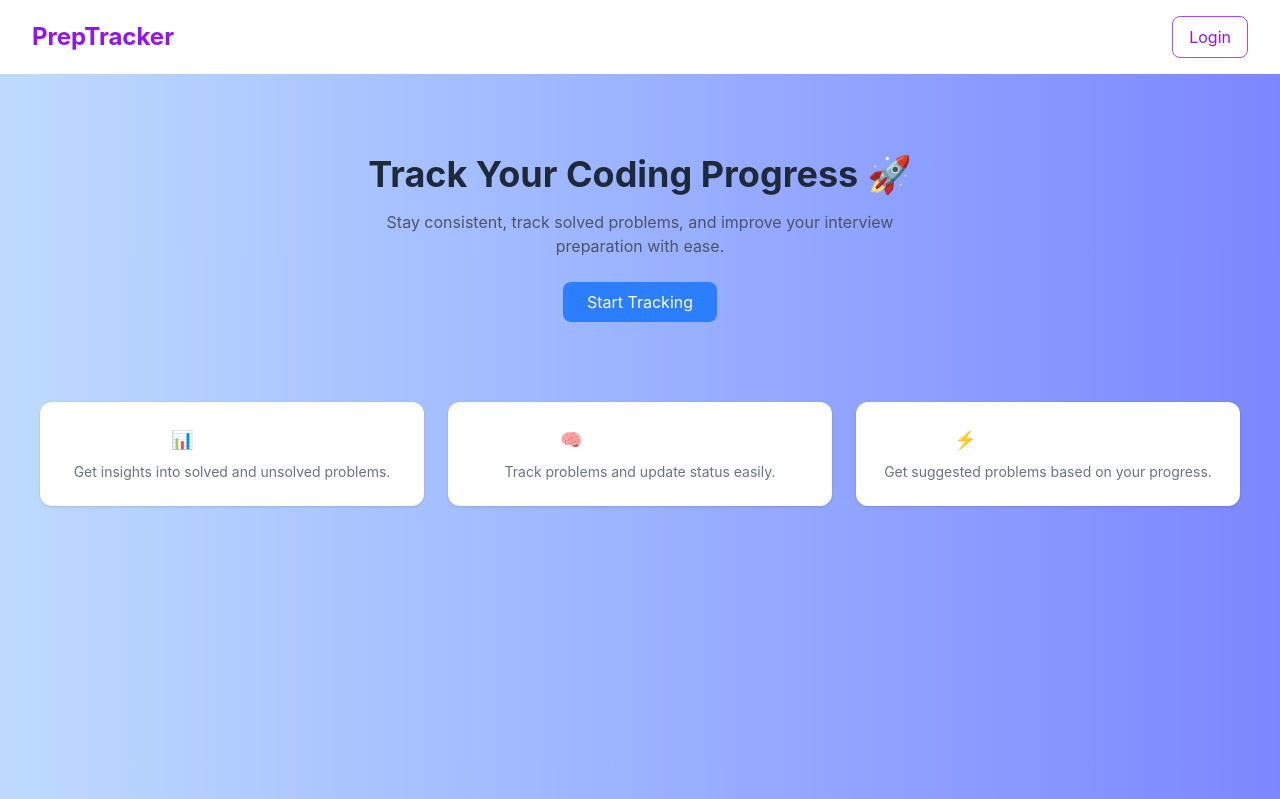
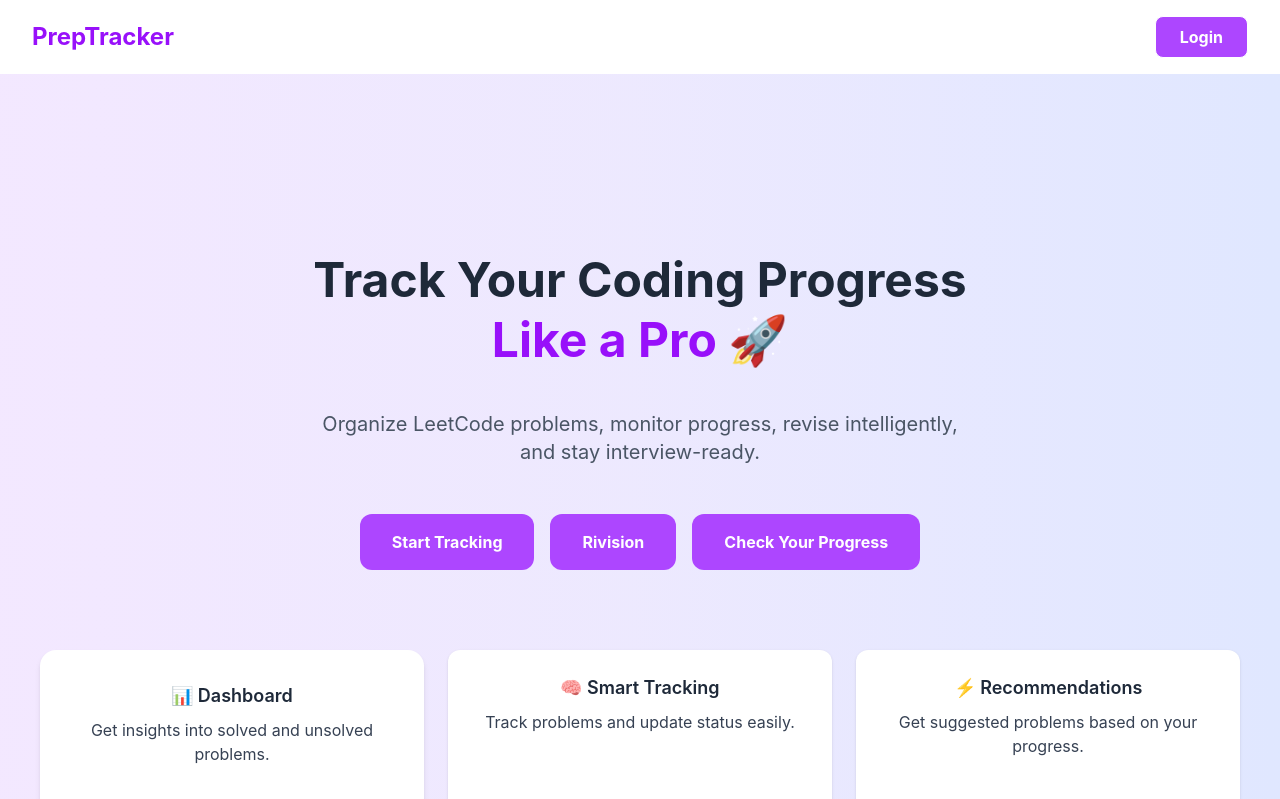
Before and after one commit to HARSHITA-SRIVASTAVA/InterviewPrepPlatform_Project, a React app in the folder frontend/: page / in a window 1280 px wide. Shown: the top 799 px of the page. Built offline with nearby package versions, Linux system fonts and the light colour scheme; the HTML template or start-up script is replaced by a standard one.

Commit message:
refract : home page designing done

```diff
--- a/frontend/src/components/PublicNavbar.jsx
+++ b/frontend/src/components/PublicNavbar.jsx
@@ -15,7 +15,7 @@ const PublicNavbar = () => {
 
         <Link
           to="/login"
-          className="px-4 py-2 rounded-lg border border-purple-500 text-purple-600 hover:bg-purple-50"
+          className="px-6 py-2 rounded-lg border bg-purple-500 text-white font-bold hover:bg-purple-400"
         >
           Login
         </Link>
--- a/frontend/src/components/Sidebar.jsx
+++ b/frontend/src/components/Sidebar.jsx
@@ -10,12 +10,13 @@ const Sidebar = () => {
   ];
 
   return (
-    <div className="w-64 min-h-screen bg-white border-r shadow-sm">
+    <div className="w-64 py-3 bg-white border-r shadow-sm">
 
-      <div className="p-6 border-b">
-        <h1 className="text-2xl font-bold text-purple-600">
+      <div className="p-4 border-b">
+        <Link to="/"
+        className="text-2xl font-bold text-purple-600">
           PrepTracker
-        </h1>
+        </Link>
       </div>
 
       <div className="p-4 space-y-2">
--- a/frontend/src/pages/Analytics.jsx
+++ b/frontend/src/pages/Analytics.jsx
@@ -2,6 +2,7 @@ import { useEffect, useState } from "react";
 import API from "../api/axios";
 
 import {BarChart,Bar,LineChart,Line,XAxis,YAxis,Tooltip,CartesianGrid,PieChart,Pie,Cell,} from "recharts";
+import DashboardLayout from "../components/DashboardLayout";
 
 const Analytics = () => {
 
@@ -84,6 +85,8 @@ const Analytics = () => {
   ];
 
   return (
+
+    <DashboardLayout>
 
     <div className="p-6 w-full">
 
@@ -222,6 +225,7 @@ const Analytics = () => {
       )}
 
     </div>
+    </DashboardLayout>
   );
 };
 
--- a/frontend/src/pages/Dashboard.jsx
+++ b/frontend/src/pages/Dashboard.jsx
@@ -515,7 +515,7 @@ const Dashboard = () => {
       {/* RECOMMENDED PROBLEMS */}
       <div className="flex justify-between items-center mb-6 mt-5">
       <h2 className="text-2xl font-bold">
-        Recommended Problem 🎯
+        Recommended Problem
       </h2>
 
       <span className="text-sm text-purple-600 font-medium">
@@ -585,7 +585,7 @@ const Dashboard = () => {
           Recent Activity
         </h2>
 
-        <span className="text-sm text-gray-500">
+        <span className="text-sm text-purple-600 font-medium">
           Last tracked updates
         </span>
       </div>
@@ -599,7 +599,7 @@ const Dashboard = () => {
           {activity.map((a) => (
             <div
               key={a._id}
-              className="flex items-center bg-white justify-between border border-gray-200 rounded-xl p-4 hover:border-purple-200 hover:shadow-sm transition"
+              className="bg-white flex items-center justify-between border border-gray-200 rounded-xl p-4 hover:border-purple-200 hover:shadow-sm transition"
             >
               <div>
                 <h3 className="font-semibold text-gray-800">
--- a/frontend/src/pages/Home.jsx
+++ b/frontend/src/pages/Home.jsx
@@ -2,46 +2,66 @@ import { Link } from "react-router-dom";
 
 const Home = () => {
   return (
-    <div className="min-h-screen bg-gradient-to-r from-blue-200 to-indigo-400 text-white">
+    <div className="min-h-screen bg-gradient-to-r from-purple-100 via-violet-100 to-indigo-100 py-24 text-white">
 
       {/* HERO SECTION */}
       <div className="flex flex-col items-center justify-center text-center py-20 px-6">
-        <h1 className="text-4xl font-bold text-gray-800 mb-4">
-          Track Your Coding Progress 🚀
+        <h1 className="text-5xl font-bold text-gray-800 mb-4 leading-tight">
+          Track Your Coding Progress
+          <span className="block text-purple-600">
+            Like a Pro 🚀
+          </span>
         </h1>
 
-        <p className="text-gray-600 max-w-xl mb-6">
-          Stay consistent, track solved problems, and improve your interview preparation with ease.
+        <p className="text-xl text-gray-600 max-w-2xl mx-auto mt-6">
+          Organize LeetCode problems, monitor progress,
+          revise intelligently, and stay interview-ready.
         </p>
-
+        <div className="flex gap-4 justify-center mt-8">
         <Link
           to="/dashboard"
-          className="bg-blue-500 text-white px-6 py-2 rounded-lg hover:bg-blue-600 transition"
+          className="mt-4 bg-purple-500 text-white px-8 py-4 font-bold rounded-xl hover:bg-purple-600 transition"
         >
           Start Tracking
         </Link>
+
+        <Link
+          to="/Revision"
+          className="mt-4 bg-purple-500 text-white px-8 py-4 font-bold rounded-xl hover:bg-purple-600 transition"
+        >
+          Rivision
+        </Link>
+
+        <Link
+          to="/Analytics"
+          className="mt-4 bg-purple-500 text-white px-8 py-4 font-bold rounded-xl hover:bg-purple-600 transition"
+        >
+          Check Your Progress
+        </Link>
+
+        </div>
       </div>
 
       {/* FEATURES SECTION */}
       <div className="grid md:grid-cols-3 gap-6 px-10 pb-20">
 
-        <div className="bg-white p-6 rounded-xl shadow-sm text-center">
-          <h3 className="font-semibold text-lg mb-2">📊 Dashboard</h3>
-          <p className="text-gray-500 text-sm">
+        <div className="bg-white p-8 rounded-2xl shadow-md hover:shadow-xl text-center">
+          <h3 className="font-semibold text-lg mb-2 text-gray-800">📊 Dashboard</h3>
+          <p className="text-gray-700 text-medium mb-4">
             Get insights into solved and unsolved problems.
           </p>
         </div>
 
         <div className="bg-white p-6 rounded-xl shadow-sm text-center">
-          <h3 className="font-semibold text-lg mb-2">🧠 Smart Tracking</h3>
-          <p className="text-gray-500 text-sm">
+          <h3 className="font-semibold text-lg mb-2 text-gray-800">🧠 Smart Tracking</h3>
+          <p className="text-gray-700 text-medium mb-4">
             Track problems and update status easily.
           </p>
         </div>
 
         <div className="bg-white p-6 rounded-xl shadow-sm text-center">
-          <h3 className="font-semibold text-lg mb-2">⚡ Recommendations</h3>
-          <p className="text-gray-500 text-sm">
+          <h3 className="font-semibold text-lg mb-2 text-gray-800">⚡ Recommendations</h3>
+          <p className="text-gray-700 text-medium mb-4">
             Get suggested problems based on your progress.
           </p>
         </div>
```
